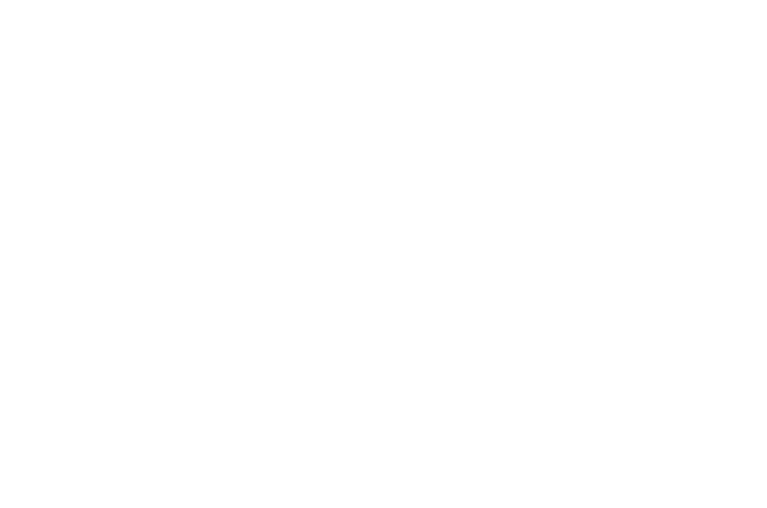
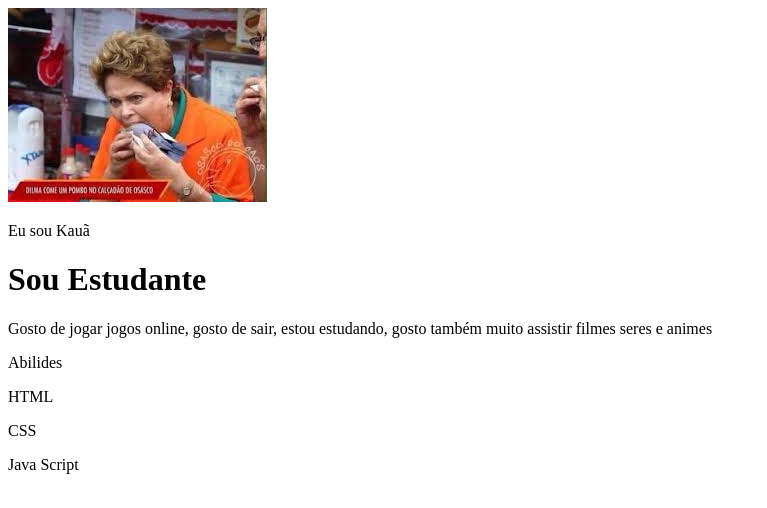
Before and after one commit to Kaua-01/Kaua-2B, a plain HTML site: page Portifolio-Kauã/index.html in a window 1280 px wide. Shown: the whole page, without its empty margins (0-767 px from the left). Drawn offline with Linux system fonts and the light colour scheme.

Commit message:
Breve descrição sobre mim

```diff
--- a/Portifolio-Kauã/index.html
+++ b/Portifolio-Kauã/index.html
@@ -3,9 +3,19 @@
 <head>
     <meta charset="UTF-8">
     <meta name="viewport" content="width=device-width, initial-scale=1.0">
-    <title>Document</title>
+    <title>Meuportifolio-Kauã</title>
+    <link rel="stylesheet" href="style.css">
 </head>
 <body>
-
+    <img src="./imagens (2)/download.jpeg" alt="Avatar-Kauã">
+    <p>Eu sou Kauã</p>
+    <h1>Sou Estudante</h1>
+    <p>Gosto de jogar jogos online, gosto de sair, estou estudando, gosto também muito assistir filmes seres e animes </p>
+    <p>Abilides</p>
+    <div>
+        <p>HTML</p>
+        <p>CSS</p>
+        <p>Java Script</p>
+    </div>
 </body>
 </html>
```
Also changed, not shown: Portifolio-Kauã/imagens (2)/avatar-perfil.png (added), Portifolio-Kauã/imagens (2)/download.jpeg (added), Portifolio-Kauã/imagens (2)/projeto-1.png (added), Portifolio-Kauã/imagens (2)/projeto-2.png (added), Portifolio-Kauã/imagens (2)/projeto-3.png (added).
